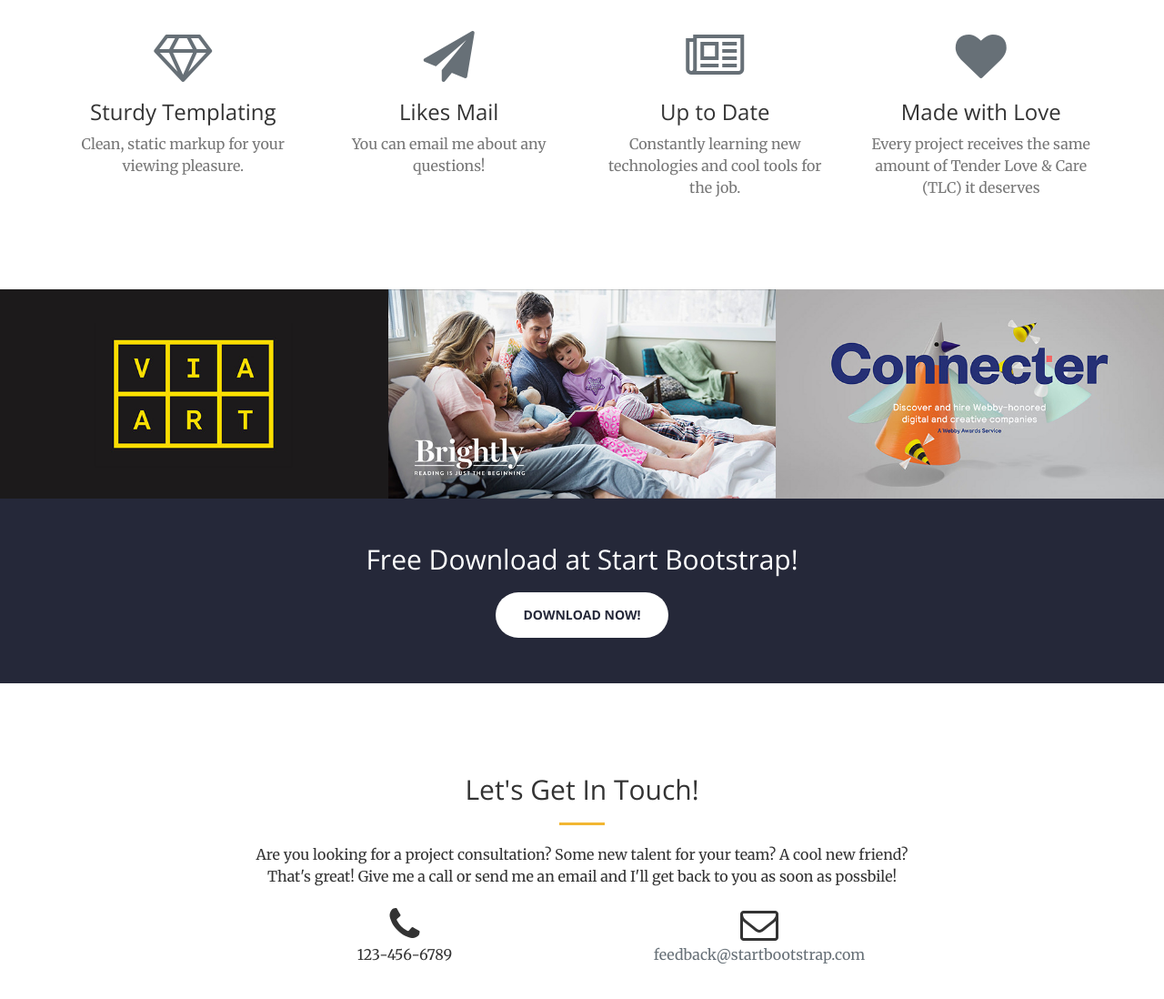
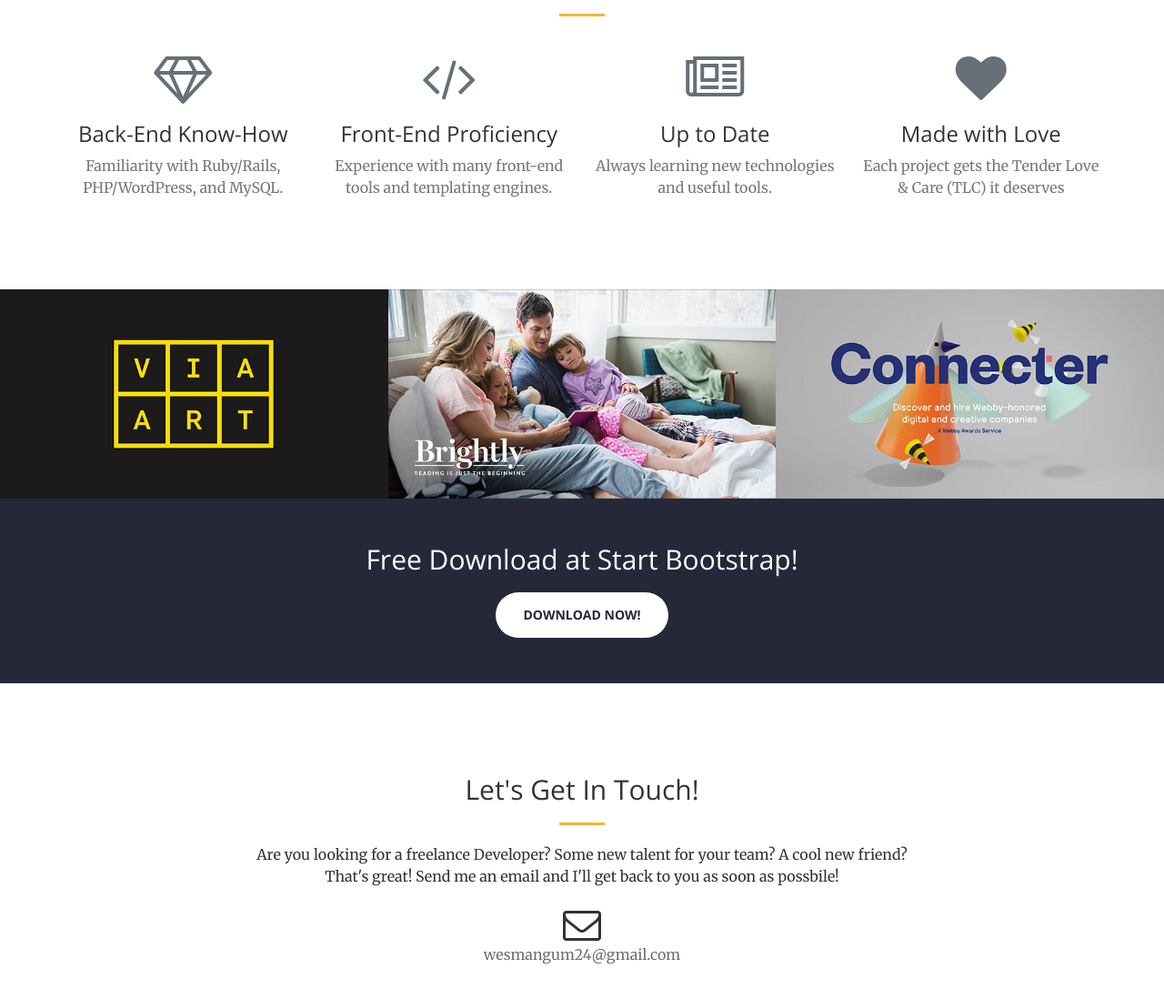
Before and after one commit to wesmangum/portfolio, a website: page index.html in a window 1280 px wide. Shown: the part 1380-2478 px from the top of the page at 91% size. Drawn offline with nearby package versions, Linux system fonts and the light colour scheme.

Commit message:
change background copy and remove email link

```diff
--- a/index.html
+++ b/index.html
@@ -86,9 +86,9 @@
         <div class="container">
             <div class="row">
                 <div class="col-lg-8 col-lg-offset-2 text-center">
-                    <h2 class="section-heading">I've got what you need</h2>
+                    <h2 class="section-heading">My Background</h2>
                     <hr class="light">
-                    <p class="text-faded">I'm a Nashville Software School graduate with a varied set of skills for creating robust web applications. Above all, my desire to learn and my ability to pick up new technologies quickly make me a valuable asset for any team.</p>
+                    <p class="text-faded">I am a Nashville Software School graduate with real-world application of my skills at design agencies. My experiences have enabled me to build robust web applications using MVC frameworks and various APIs. Above all, my desire to learn and my ability to pick up new technologies quickly make me a valuable asset that fits into any team.</p>
                     <a href="#portfolio" class="btn btn-default btn-xl page-scroll">Dont Believe Me? Check It Out</a>
                 </div>
             </div>
@@ -109,29 +109,29 @@
                 <div class="col-lg-3 col-md-6 text-center">
                     <div class="service-box">
                         <i class="fa fa-4x fa-diamond wow bounceIn text-primary"></i>
-                        <h3>Sturdy Templating</h3>
-                        <p class="text-muted">Clean, static markup for your viewing pleasure.</p>
+                        <h3>Back-End Know-How</h3>
+                        <p class="text-muted">Familiarity with Ruby/Rails, PHP/WordPress, and MySQL.</p>
                     </div>
                 </div>
                 <div class="col-lg-3 col-md-6 text-center">
                     <div class="service-box">
-                        <i class="fa fa-4x fa-paper-plane wow bounceIn text-primary" data-wow-delay=".1s"></i>
-                        <h3>Likes Mail</h3>
-                        <p class="text-muted">You can email me about any questions!</p>
+                        <i class="fa fa-4x fa-code wow bounceIn text-primary" data-wow-delay=".1s"></i>
+                        <h3>Front-End Proficiency</h3>
+                        <p class="text-muted">Experience with many front-end tools and templating engines.</p>
                     </div>
                 </div>
                 <div class="col-lg-3 col-md-6 text-center">
                     <div class="service-box">
                         <i class="fa fa-4x fa-newspaper-o wow bounceIn text-primary" data-wow-delay=".2s"></i>
                         <h3>Up to Date</h3>
-                        <p class="text-muted">Constantly learning new technologies and cool tools for the job.</p>
+                        <p class="text-muted">Always learning new technologies and useful tools.</p>
                     </div>
                 </div>
                 <div class="col-lg-3 col-md-6 text-center">
                     <div class="service-box">
                         <i class="fa fa-4x fa-heart wow bounceIn text-primary" data-wow-delay=".3s"></i>
                         <h3>Made with Love</h3>
-                        <p class="text-muted">Every project receives the same amount of Tender Love &amp; Care (TLC) it deserves</p>
+                        <p class="text-muted">Each project gets the Tender Love &amp; Care (TLC) it deserves</p>
                     </div>
                 </div>
             </div>
@@ -205,15 +205,11 @@
                 <div class="col-lg-8 col-lg-offset-2 text-center">
                     <h2 class="section-heading">Let's Get In Touch!</h2>
                     <hr class="primary">
-                    <p>Are you looking for a project consultation? Some new talent for your team? A cool new friend? That's great! Give me a call or send me an email and I'll get back to you as soon as possbile!</p>
+                    <p>Are you looking for a freelance Developer? Some new talent for your team? A cool new friend? That's great! Send me an email and I'll get back to you as soon as possbile!</p>
                 </div>
-                <div class="col-lg-4 col-lg-offset-2 text-center">
-                    <i class="fa fa-phone fa-3x wow bounceIn"></i>
-                    <p>123-456-6789</p>
-                </div>
-                <div class="col-lg-4 text-center">
+                <div class="col-lg-4 col-lg-offset-4 text-center">
                     <i class="fa fa-envelope-o fa-3x wow bounceIn" data-wow-delay=".1s"></i>
-                    <p><a href="mailto:your-email@your-domain.com">feedback@startbootstrap.com</a></p>
+                    <p id="emailLink"></p>
                 </div>
             </div>
         </div>
```
